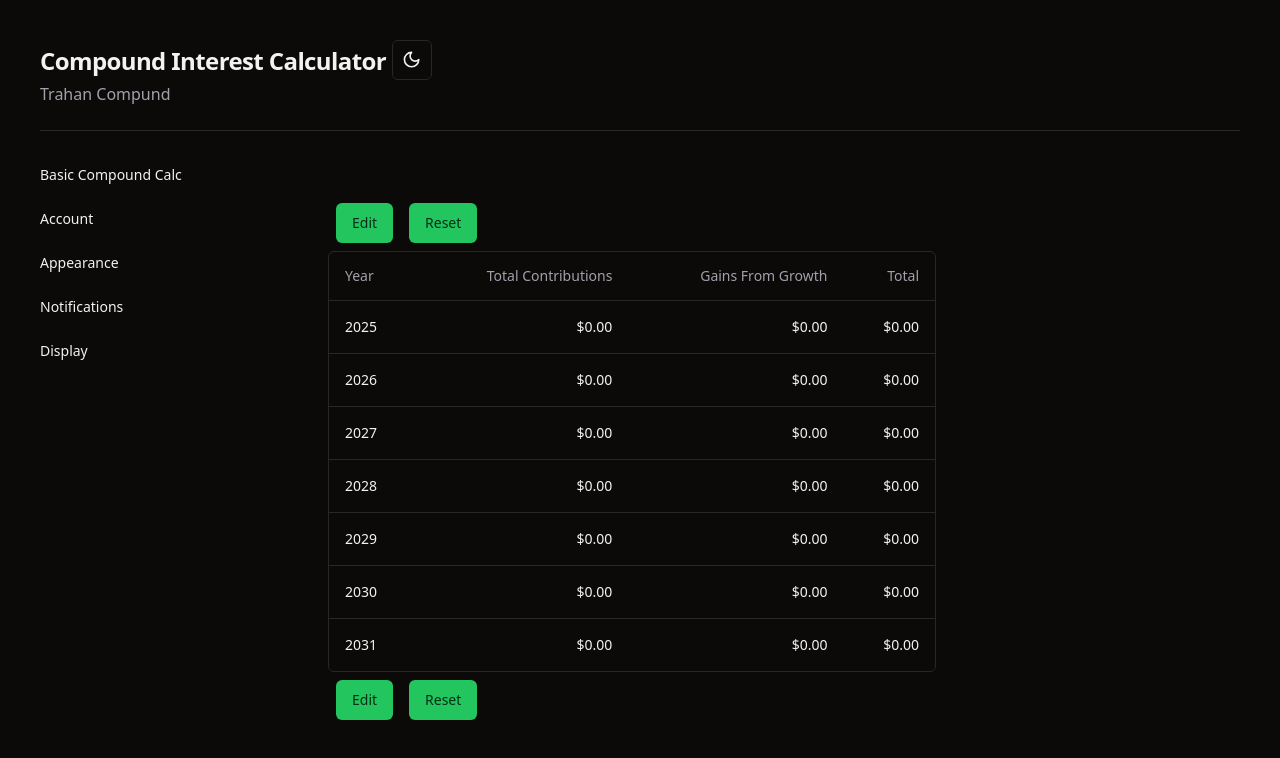
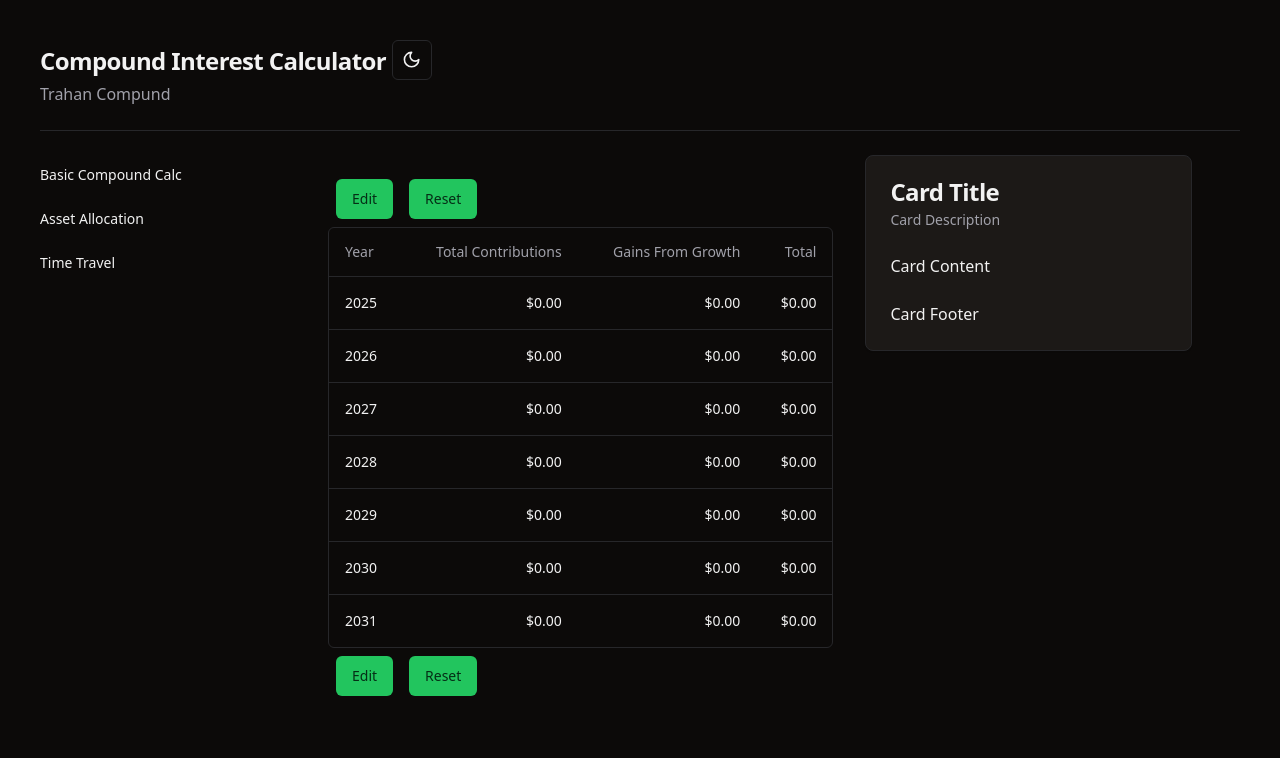
Before and after one commit to babbage88/react-trahan-compound, a React (Vite) app: page / in a window 1280 px wide. Both pictures are taken after a click on the button "Calculate Returns.". Shown: the top 758 px of the page. Built offline with nearby package versions, Linux system fonts and the light colour scheme.

Commit message:
Card in results

```diff
--- a/src/components/CalculatedTable.tsx
+++ b/src/components/CalculatedTable.tsx
@@ -2,11 +2,20 @@ import { YearlyTotals, columns } from "./ui/columns";
 import { useLocation, useNavigate } from 'react-router-dom';
 import { DataTable } from "@/components/ui/data-table"
 import { Button } from "@/components/ui/button";
+import {
+  Card,
+  CardContent,
+  CardDescription,
+  CardFooter,
+  CardHeader,
+  CardTitle,
+} from "./ui/card"
+
 
 function EditResetButtons({ onEdit, onReset }: { onEdit: () => void; onReset: () => void; }) {
   return (
-    <div className="flex justify-between items-center p-2">
-      <div>
+    <div className="flex flex-row justify-between items-center p-2">
+      <div className="flex">
         <Button onClick={onEdit} className="mr-4">
           <h4>Edit</h4>
         </Button>
@@ -57,12 +66,29 @@ export default function CalculatedTable(): JSX.Element {
 
 
   return (
-    <div className="container mx-auto py-10">
+    <div className="flex flex-row">
+      <div className="container py-4">
       <EditResetButtons onEdit={handleEdit} onReset={reset} />
 
       <DataTable columns={columns} data={tabledata} />
 
       <EditResetButtons onEdit={handleEdit} onReset={reset} />
+      </div>
+
+      <div className="w-3/5">
+      <Card>
+          <CardHeader>
+            <CardTitle>Card Title</CardTitle>
+            <CardDescription>Card Description</CardDescription>
+          </CardHeader>
+          <CardContent>
+            <p>Card Content</p>
+          </CardContent>
+          <CardFooter>
+            <p>Card Footer</p>
+          </CardFooter>
+       </Card>
+       </div>
     </div>
   );
 }
--- a/src/components/CompoundInterestCalculator.tsx
+++ b/src/components/CompoundInterestCalculator.tsx
@@ -63,7 +63,7 @@ const CompoundInterestCalculator = () => {
   }
 
   return (
-    <div className="flex flex-col container w-1/3 space-y-2">
+    <div className="flex flex-col container space-y-2">
       <NumericInput
         title={'Initial Amount'}
         symbol={'$'}
--- a/src/components/Layout.tsx
+++ b/src/components/Layout.tsx
@@ -14,20 +14,12 @@ const sidebarNavItems = [
       href: "/",
     },
     {
-      title: "Account",
-      href: "/examples/forms/account",
+      title: "Asset Allocation",
+      href: "/examples/forms/display",
     },
     {
-      title: "Appearance",
-      href: "/examples/forms/appearance",
-    },
-    {
-      title: "Notifications",
-      href: "/examples/forms/notifications",
-    },
-    {
-      title: "Display",
-      href: "/examples/forms/display",
+        title: "Time Travel",
+        href: "/examples/forms/display",
     },
   ]
 
@@ -47,7 +39,7 @@ export default function Layout(props: LayoutProps): JSX.Element {
           <aside className="-mx-4 lg:w-1/5">
             <SidebarNav items={sidebarNavItems} />
           </aside>
-          <div className="flex-1 lg:max-w-2xl">{children}</div>
+          <div className="flex-1 lg:max-w-4xl">{children}</div>
         </div>
       </div>
         </>
```
